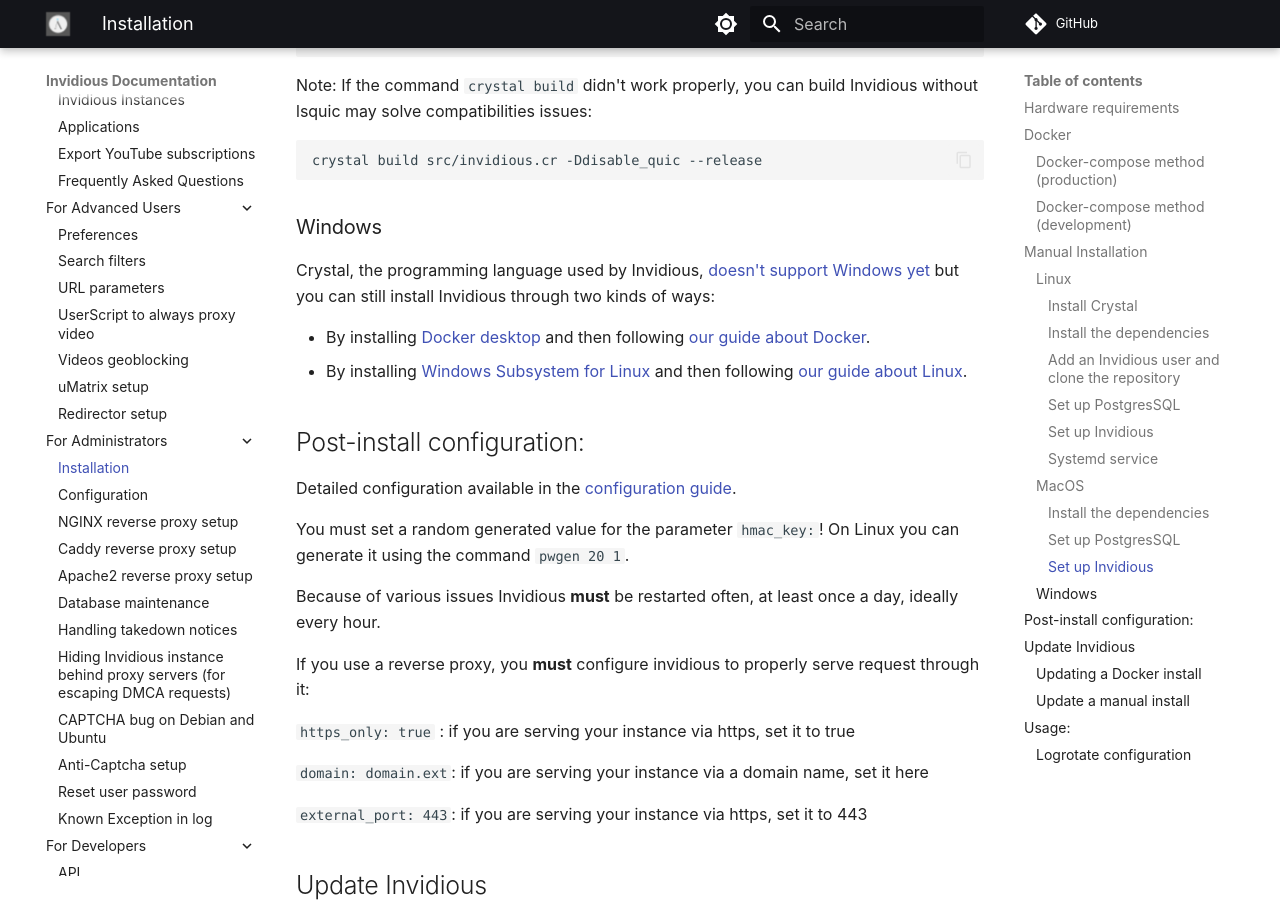
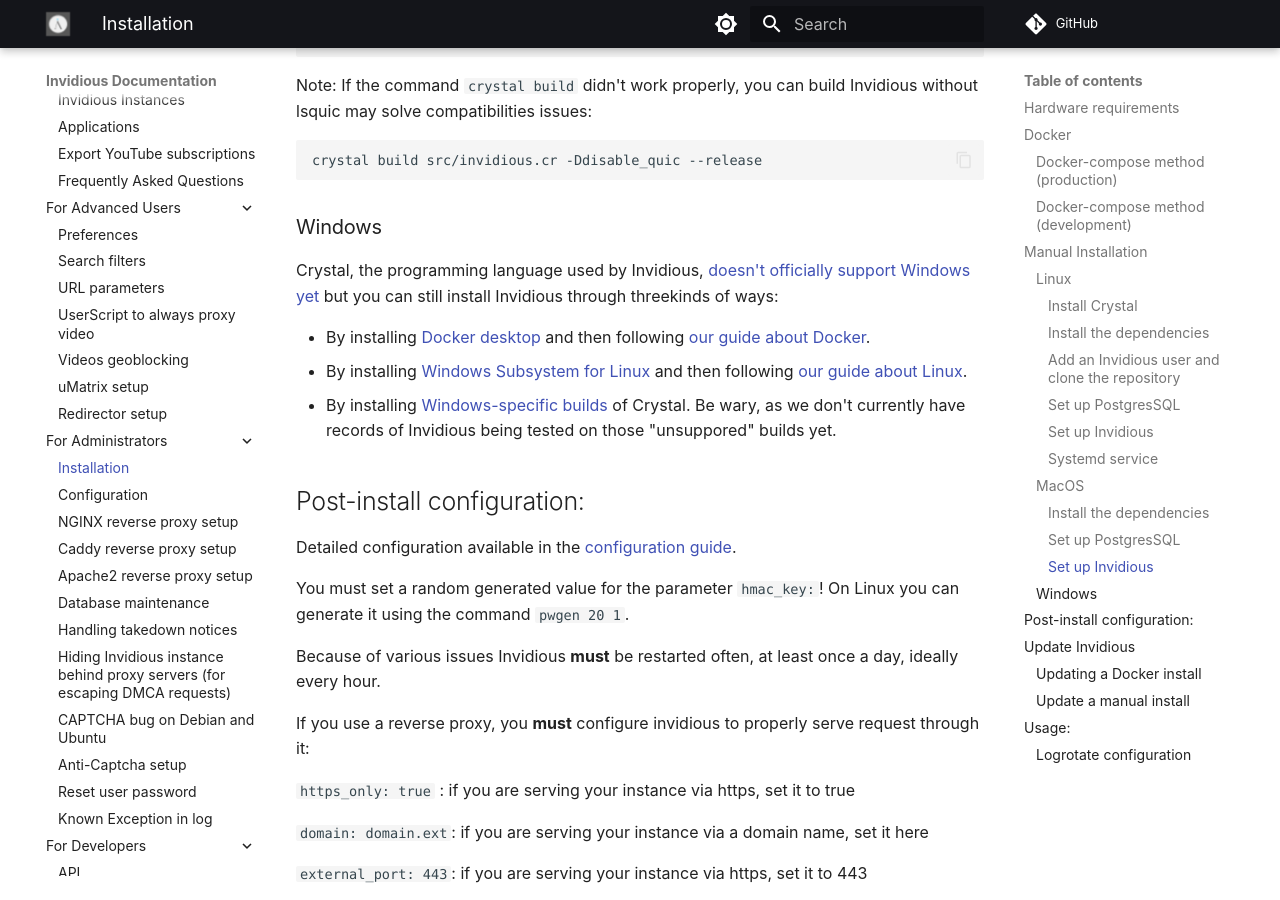
Before and after one commit to iv-org/documentation, an MkDocs documentation site: the page built from docs/installation.md, in a window 1280 px wide and 900 px high, scrolled down 4641 px. Built offline with MkDocs 1.6.1 and Material for MkDocs 9.7.7, drawn with Linux system fonts in a browser that asks for light colours; comment, search, counter and statistics services are not loaded.

Commit message:
Included 'unsupported' Windows builds of Crystal

```diff
--- a/docs/installation.md
+++ b/docs/installation.md
@@ -223,10 +223,11 @@
 
 ### Windows
 
-Crystal, the programming language used by Invidious, [doesn't support Windows yet](https://github.com/crystal-lang/crystal/issues/5430) but you can still install Invidious through two kinds of ways:
+Crystal, the programming language used by Invidious, [doesn't officially support Windows yet](https://github.com/crystal-lang/crystal/issues/5430) but you can still install Invidious through threekinds of ways:
 
 - By installing [Docker desktop](https://docs.docker.com/desktop/install/windows-install/) and then following [our guide about Docker](#docker).
 - By installing [Windows Subsystem for Linux](https://msdn.microsoft.com/en-us/commandline/wsl/about) and then following [our guide about Linux](#linux).
+- By installing [Windows-specific builds](https://github.com/crystal-lang/crystal/releases/) of Crystal.  Be wary, as we don't currently have records of Invidious being tested on those "unsuppored" builds yet.
 
 ## Post-install configuration:
 
```
